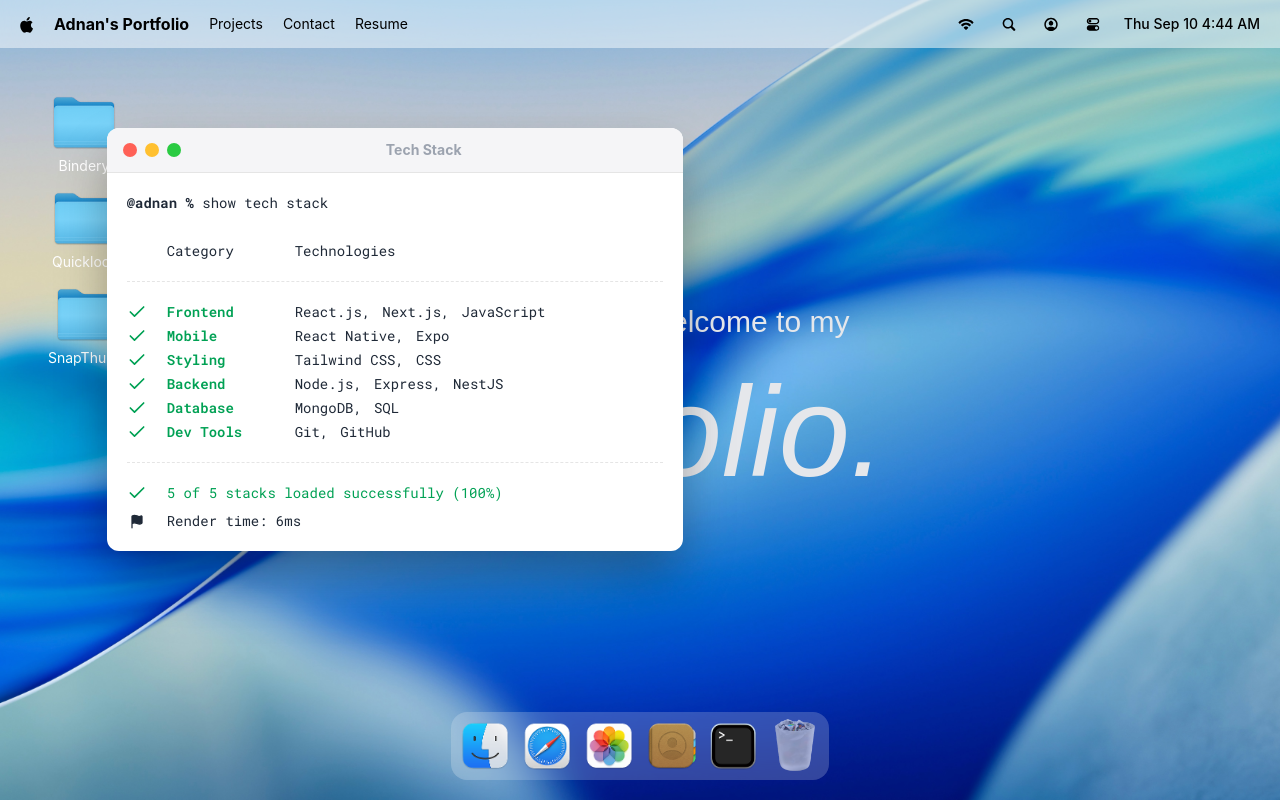
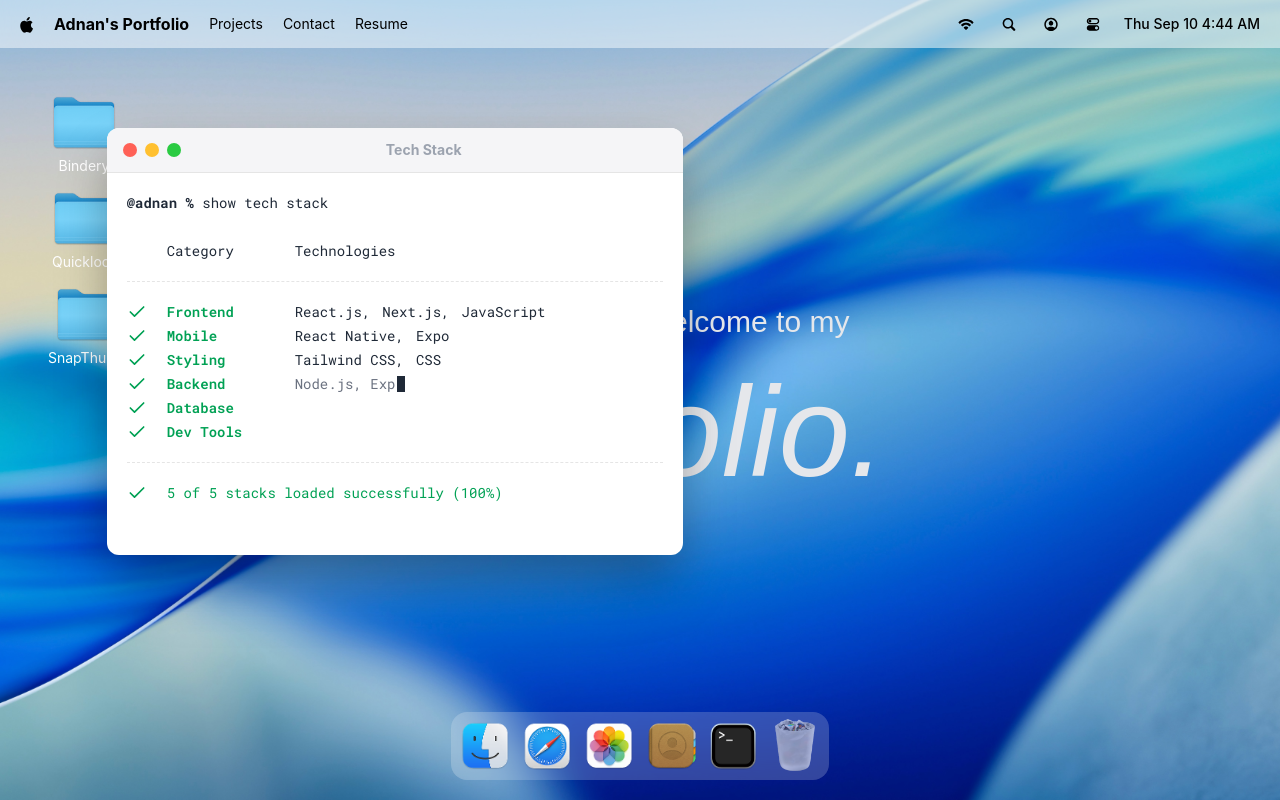
Before and after one commit to adnan-bhaldar/My-Portfolio, a React (Vite) app: page / in a window 1280 px wide. Both pictures are taken after a click on the button 733 px from the left and 746 px from the top of the page. Built offline with nearby package versions, Linux system fonts and the light colour scheme; a web font is replaced by a local one.

Commit message:
feat(terminal): enhance terminal UI with typing effect and cursor animation

```diff
--- a/src/hoc/WindowWrapper.jsx
+++ b/src/hoc/WindowWrapper.jsx
@@ -49,7 +49,7 @@
             onMouseDownCapture={() => focusWindow(windowKey)}
             onTouchStartCapture={() => focusWindow(windowKey)}
         >
-            <Component {...props} />
+            <Component {...props} isOpen={isOpen} />
         </section>
         );
     };
--- a/src/index.css
+++ b/src/index.css
@@ -139,6 +139,15 @@
     to {
       opacity: 1;
       transform: translateY(0);
+    }
+  }
+
+  @keyframes cursor-blink {
+    0%, 50% {
+      opacity: 1;
+    }
+    50.01%, 100% {
+      opacity: 0;
     }
   }
 
@@ -429,6 +438,17 @@
       @apply text-sm font-roboto p-5;
       color: var(--text-primary);
 
+      .cursor {
+        @apply inline-block w-2 h-4 align-middle ml-0.5;
+        background-color: var(--text-primary);
+        animation: cursor-blink 1s step-end infinite;
+      }
+
+      .typing-items {
+        @apply flex items-center;
+        color: var(--text-secondary);
+      }
+
       .label {
         @apply flex items-center ms-10 mt-7;
       }
@@ -460,14 +480,6 @@
 
           svg {
             @apply w-5 me-5;
-          }
-        }
-
-        .render-time {
-          color: var(--text-primary);
-
-          .flag-icon {
-            fill: var(--text-primary);
           }
         }
       }
--- a/src/windows/Terminal.jsx
+++ b/src/windows/Terminal.jsx
@@ -1,10 +1,76 @@
 import { WindowControls } from '#components';
 import { techStack } from '#constants';
 import WindowWrapper from '#hoc/WindowWrapper';
-import { Check, Flag } from 'lucide-react';
-import React from 'react'
+import { Check } from 'lucide-react';
+import React, { useEffect, useRef, useState } from 'react'
 
-const Terminal = () => {
+const COMMAND = 'show tech stack'
+
+const Terminal = ({ isOpen }) => {
+    const [phase, setPhase] = useState('idle') // idle | command | typing | done
+    const [commandTyped, setCommandTyped] = useState('')
+    const [stageIndex, setStageIndex] = useState(-1)
+    const [stageTyped, setStageTyped] = useState('')
+
+    const cancelledRef = useRef(false)
+    const timeoutRef = useRef(null)
+
+    useEffect(() => {
+        if (!isOpen) return
+
+        cancelledRef.current = false
+        setPhase('command')
+        setCommandTyped('')
+        setStageIndex(-1)
+        setStageTyped('')
+
+        const typeStage = (si, ci) => {
+            if (cancelledRef.current) return
+
+            if (si >= techStack.length) {
+                timeoutRef.current = setTimeout(() => setPhase('done'), 400)
+                return
+            }
+
+            const text = techStack[si].items.join(', ')
+            setStageIndex(si)
+            setStageTyped(text.slice(0, ci))
+
+            timeoutRef.current = ci < text.length
+                ? setTimeout(() => typeStage(si, ci + 1), 18)
+                : setTimeout(() => typeStage(si + 1, 0), 150)
+        }
+
+        const typeCommand = (i = 0) => {
+            if (cancelledRef.current) return
+            setCommandTyped(COMMAND.slice(0, i))
+
+            timeoutRef.current = i < COMMAND.length
+                ? setTimeout(() => typeCommand(i + 1), 45)
+                : setTimeout(() => {
+                    setPhase('typing')
+                    typeStage(0, 0)
+                }, 300)
+        }
+
+        typeCommand()
+
+        return () => {
+            cancelledRef.current = true
+            clearTimeout(timeoutRef.current)
+        }
+    }, [isOpen])
+
+    const isDone = phase === 'done'
+    const commandDone = phase === 'typing' || phase === 'done'
+
+    const handleSkip = () => {
+        if (phase === 'done') return
+        cancelledRef.current = true
+        clearTimeout(timeoutRef.current)
+        setPhase('done')
+    }
+
     return (
         <>
             <div id='window-header'>
@@ -12,10 +78,11 @@
                 <h2>Tech Stack</h2>
             </div>
 
-            <div className='techstack'>
+            <div className='techstack' onClick={handleSkip}>
                 <p>
                     <span className='font-bold'>@adnan % </span>
-                    show tech stack
+                    {commandDone ? COMMAND : commandTyped}
+                    {!commandDone && <span className='cursor' />}
                 </p>
 
                 <div className="label">
@@ -24,28 +91,41 @@
                 </div>
 
                 <ul className="content">
-                    {techStack.map(({ category, items }) => (
+                    {techStack.map(({ category, items }, catIdx) => {
+                        const itemsDone = isDone || stageIndex > catIdx
+                        const typingItems = !isDone && stageIndex === catIdx
+
+                        return (
                             <li key={category} className='flex items-center'>
                                 <Check className='check' size={20} />
                                 <h3>{category}</h3>
+
+                                {itemsDone ? (
                                     <ul>
                                         {items.map((item, i) => (
                                             <li key={i}>{item}{i < items.length - 1 ? ',' : ''}</li>
                                         ))}
                                     </ul>
+                                ) : typingItems ? (
+                                    <span className='typing-items'>
+                                        {stageTyped}<span className='cursor' />
+                                    </span>
+                                ) : null}
                             </li>
-                    ))}
+                        )
+                    })}
                 </ul>
 
                 <div className="footnote">
                     <p>
                         <Check size={20} /> 5 of 5 stacks loaded successfully (100%)
                     </p>
-                    <p className="render-time pt-1">
-                        <Flag size={15} className="flag-icon" />
-                        Render time: 6ms
+                </div>
+
+                <p className={`pt-3 ${isDone ? '' : 'invisible'}`}>
+                    <span className='font-bold'>@adnan % </span>
+                    <span className='cursor' />
                 </p>
-                </div>
             </div>
         </>
     )
```
Lines whose indentation alone changed are shown as unchanged.
